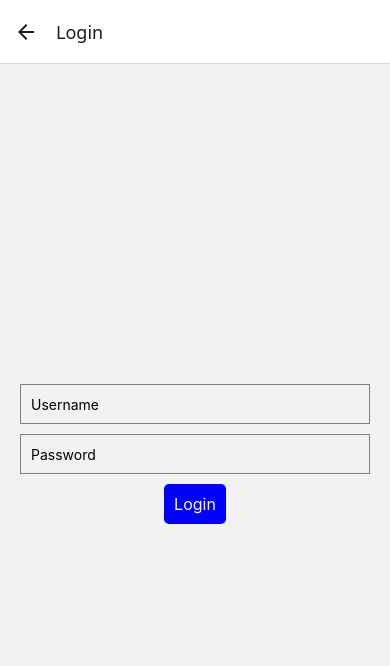
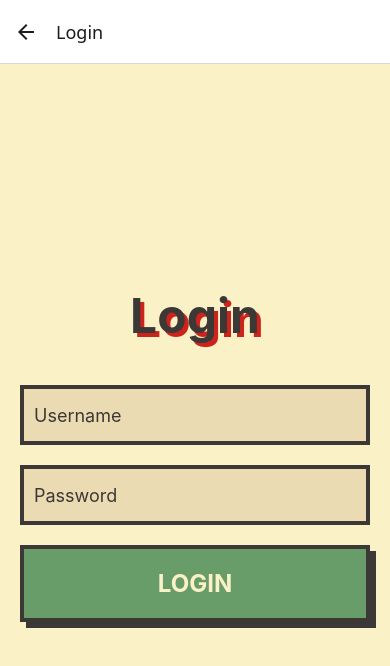
Before and after one commit to gongahkia/nus-ai-innovation-challenge-2025, a React Native app in the folder yipee-native/: screen /Login in a window 390 px wide. Shown: the top 666 px of the page. Built offline with nearby package versions, Linux system fonts and the light colour scheme.

Commit message:
feat(app): applying stylings to login screen

```diff
--- a/yipee-native/src/screens/LoginScreen.js
+++ b/yipee-native/src/screens/LoginScreen.js
@@ -41,6 +41,7 @@ const LoginScreen = () => {
 
   return (
     <View style={styles.container}>
+      <Text style={styles.title}>Login</Text>
       <TextInput
         style={styles.input}
         placeholder="Username"
@@ -62,28 +63,51 @@ const LoginScreen = () => {
 };
 
 const styles = StyleSheet.create({
+  title: {
+    fontSize: 48,
+    fontWeight: 'bold',
+    marginBottom: 40,
+    textAlign: 'center',
+    color: '#3c3836',
+    textShadow: '4px 4px 0 #cc241d',
+  },
   container: {
     flex: 1,
     justifyContent: 'center',
     alignItems: 'center',
     padding: 20,
+    backgroundColor: '#fbf1c7',
   },
   input: {
     width: '100%',
-    height: 40,
-    borderColor: 'gray',
-    borderWidth: 1,
-    marginBottom: 10,
+    height: 60,
+    borderColor: '#3c3836',
+    borderWidth: 4,
+    marginBottom: 20,
     paddingHorizontal: 10,
+    fontSize: 18,
+    color: '#3c3836',
+    backgroundColor: '#ebdbb2',
   },
   button: {
-    backgroundColor: 'blue',
-    padding: 10,
-    borderRadius: 5,
+    backgroundColor: '#689d6a',
+    borderRadius: 0,
+    padding: 20,
+    width: '100%',
+    alignItems: 'center',
+    borderWidth: 4,
+    borderColor: '#3c3836',
+    shadowColor: '#3c3836',
+    shadowOffset: { width: 6, height: 6 },
+    shadowOpacity: 1,
+    shadowRadius: 0,
+    elevation: 10,
   },
   buttonText: {
-    color: 'white',
-    fontSize: 16,
+    fontSize: 24,
+    fontWeight: 'bold',
+    color: '#fbf1c7',
+    textTransform: 'uppercase',
   },
 });
 
```
